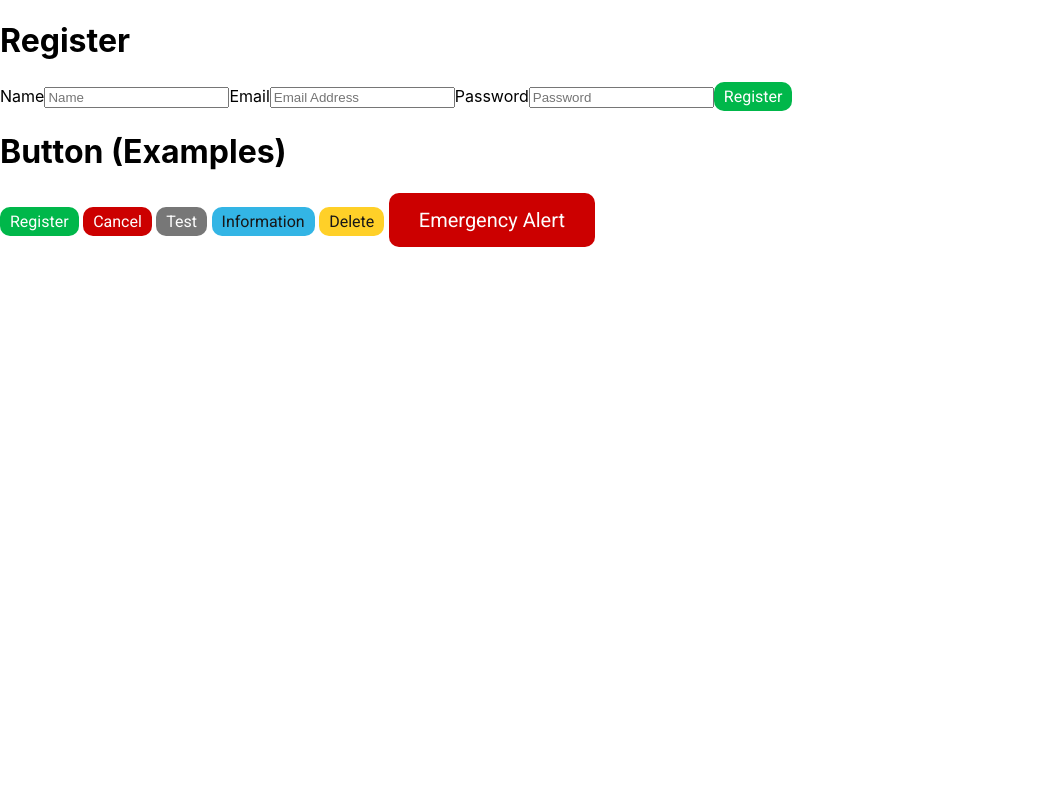
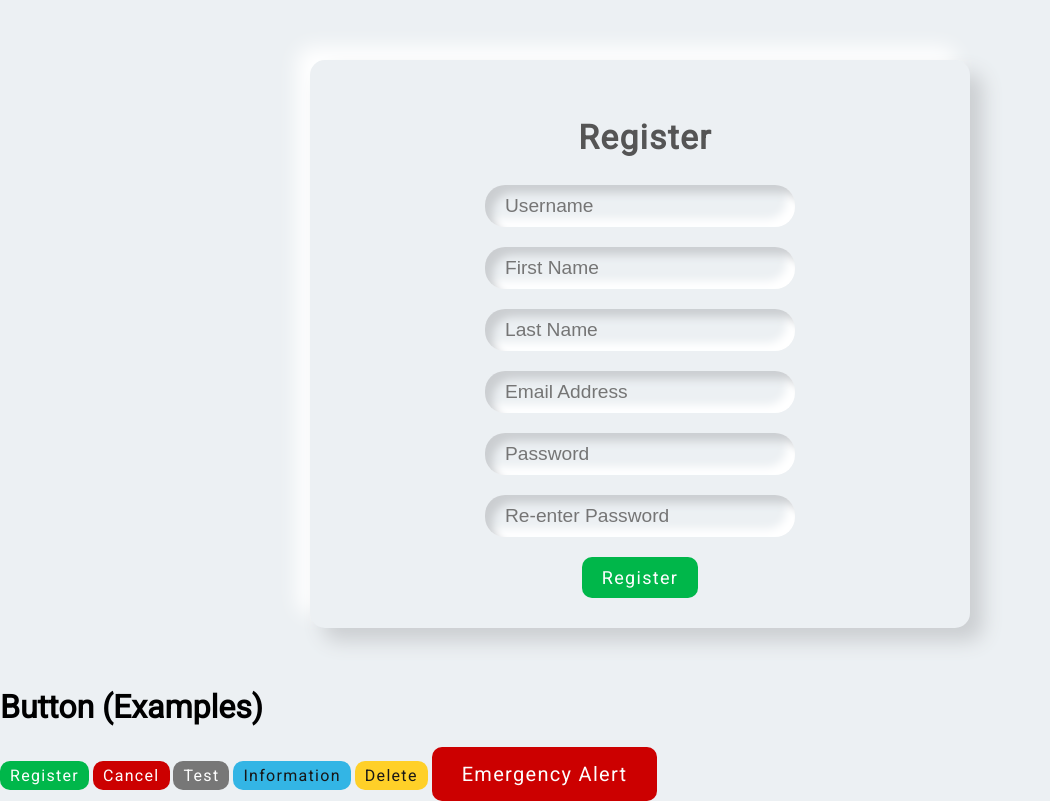
Before and after one commit to uC-Manny/ku_fs_q4_2021_fp_staying_alert, a React (Create React App) app in the folder client/: page / in a window 1280 px wide. Shown: the whole page, without its empty margins (0-1050 px from the left). Built offline with nearby package versions, Linux system fonts and the light colour scheme.

Commit message:
added form styling and register form fields

```diff
--- a/client/src/App.js
+++ b/client/src/App.js
@@ -1,12 +1,11 @@
 import React from "react";
-import Button from "./components/buttons/Button";
-import RegisterForm from "./components/forms/RegisterForm";
+import Button from "./components/Buttons/Button";
+import RegisterForm from "./components/Forms/RegisterForm";
 import "./App.css";
 
 function App() {
    return (
       <>
-         <h1>Register</h1>
          <RegisterForm />
          <h1>Button (Examples)</h1>
          <Button
--- a/client/src/components/buttons/Button.jsx
+++ b/client/src/components/buttons/Button.jsx
@@ -1,5 +1,5 @@
 import React from "react";
-import "./button.css";
+import "./Button.css";
 
 const styles = [
    "btn-primary",
--- a/client/src/components/buttons/button.css
+++ b/client/src/components/buttons/button.css
@@ -1,5 +1,3 @@
-@import url("https://fonts.googleapis.com/css?family=Roboto&display=swap");
-
 :root {
    --primary: #4628ff;
    --secondary: #777777;
@@ -16,6 +14,7 @@
    font-weight: 400;
    border-radius: 10px;
    cursor: pointer;
+   letter-spacing: 1.3px;
    transition: transform 0.3s ease;
 }
 
--- /dev/null
+++ b/client/src/components/forms/Form.css
@@ -0,0 +1,41 @@
+.form-box {
+   text-align: center;
+   align-items: center;
+   max-width: 600px;
+   min-height: 300px;
+   margin: 60px auto;
+   padding: 30px;
+   background-color: #ecf0f3;
+   border-radius: 15px;
+   box-shadow: 13px 13px 20px #cbced1, -13px -13px 20px #fff;
+}
+
+.form-box .form-name {
+   font-weight: 600;
+   font-size: 1.4rem;
+   letter-spacing: 1.3px;
+   padding-left: 10px;
+   color: #555
+}
+
+.form-box .form-field input {
+   display: block;
+   border: none;
+   outline: none;
+   background: none;
+   font-size: 1.2rem;
+   color: #666;
+   padding: 10px 15px 10px 10px;
+}
+
+.form-box .form-field {
+   width: 25%;
+   min-width: 300px;
+   padding-left: 10px;
+   margin: 0 auto;
+   margin-bottom: 20px;
+   border-radius: 20px;
+   box-shadow: inset 8px 8px 8px #cbced1, inset -8px -8px 8px #fff;
+   text-align: center;
+   align-items: center;
+}
--- a/client/src/components/forms/Form.jsx
+++ b/client/src/components/forms/Form.jsx
@@ -1,14 +1,15 @@
 import React from "react";
 import { useField } from "formik";
+import "./Form.css";
 
 const MyTextInput = ({ label, ...props }) => {
    const [field, meta] = useField(props);
    return (
-      <>
+      <div className="form-field">
          <label htmlFor={props.id || props.name}>{label}</label>
          <input {...field} {...props} />
          {meta.touched && meta.error ? <div>{meta.error}</div> : null}
-      </>
+      </div>
    );
 };
 
--- a/client/src/components/forms/RegisterForm.jsx
+++ b/client/src/components/forms/RegisterForm.jsx
@@ -1,12 +1,15 @@
 import React, { useState } from "react";
 import { Formik, Form } from "formik";
-import Button from "../buttons/Button";
+import Button from "../Buttons/Button";
 import { MyTextInput } from "./Form";
 
 export default function RegisterForm() {
    const [name, setName] = useState("");
+   const [fname, setFname] = useState("");
+   const [lname, setLname] = useState("");
    const [email, setEmail] = useState("");
    const [password, setPassword] = useState("");
+   const [repeat_password, setRepeatPassword] = useState("");
 
    async function registerUser(event) {
       // event.preventDefault();
@@ -17,8 +20,11 @@ export default function RegisterForm() {
          },
          body: JSON.stringify({
             name,
+            fname,
+            lname,
             email,
             password,
+            repeat_password,
          }),
       });
 
@@ -30,17 +36,32 @@ export default function RegisterForm() {
          initialValues={{ user_name: "", email_addr: "", password_hash: "" }}
          onSubmit={registerUser}
       >
-         <Form>
+         <Form className="form-box">
+            <div className="form-name">
+               <h2>Register</h2>
+            </div>
             <MyTextInput
-               label="Name"
                name="user_name"
                type="text"
-               placeholder="Name"
+               placeholder="Username"
                value={name}
                onChange={(e) => setName(e.target.value)}
             />
             <MyTextInput
-               label="Email"
+               name="first_name"
+               type="text"
+               placeholder="First Name"
+               value={fname}
+               onChange={(e) => setFname(e.target.value)}
+            />
+            <MyTextInput
+               name="last_name"
+               type="text"
+               placeholder="Last Name"
+               value={lname}
+               onChange={(e) => setLname(e.target.value)}
+            />
+            <MyTextInput
                name="email_addr"
                type="email"
                placeholder="Email Address"
@@ -48,12 +69,18 @@ export default function RegisterForm() {
                onChange={(e) => setEmail(e.target.value)}
             />
             <MyTextInput
-               label="Password"
                name="password_hash"
                type="password"
                placeholder="Password"
                value={password}
                onChange={(e) => setPassword(e.target.value)}
+            />
+            <MyTextInput
+               name="repeat_password"
+               type="password"
+               placeholder="Re-enter Password"
+               value={repeat_password}
+               onChange={(e) => setRepeatPassword(e.target.value)}
             />
             <Button
                // This onClick is for testing purposes only
@@ -61,7 +88,7 @@ export default function RegisterForm() {
                   console.log("The Register button was clicked");
                }}
                buttonStyle="btn-success"
-               buttonSize="btn-sm"
+               buttonSize="btn-md"
                type="submit"
             >
                Register
--- a/client/src/index.css
+++ b/client/src/index.css
@@ -1,8 +1,9 @@
+@import url("https://fonts.googleapis.com/css?family=Roboto&display=swap");
+
 body {
   margin: 0;
-  font-family: -apple-system, BlinkMacSystemFont, 'Segoe UI', 'Roboto', 'Oxygen',
-    'Ubuntu', 'Cantarell', 'Fira Sans', 'Droid Sans', 'Helvetica Neue',
-    sans-serif;
+  background: #ecf0f3;
+  font-family: "Roboto", sans-serif;
   -webkit-font-smoothing: antialiased;
   -moz-osx-font-smoothing: grayscale;
 }
```
